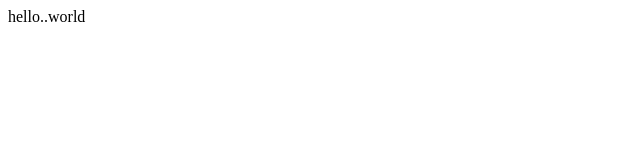
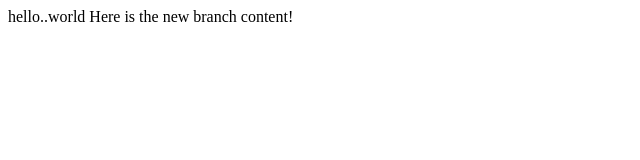
Before and after one commit to Srushti0200/lecture1, a plain HTML site: page index.html in a window 1280 px wide. Shown: the whole page, without its empty margins (0-640 px from the left). Drawn offline with Linux system fonts and the light colour scheme.

Commit message:
new content added

```diff
--- a/index.html
+++ b/index.html
@@ -5,5 +5,6 @@
 </head>
 <body>
 	hello..world
+	Here is the new branch content!
 </body>
 </html>
```
